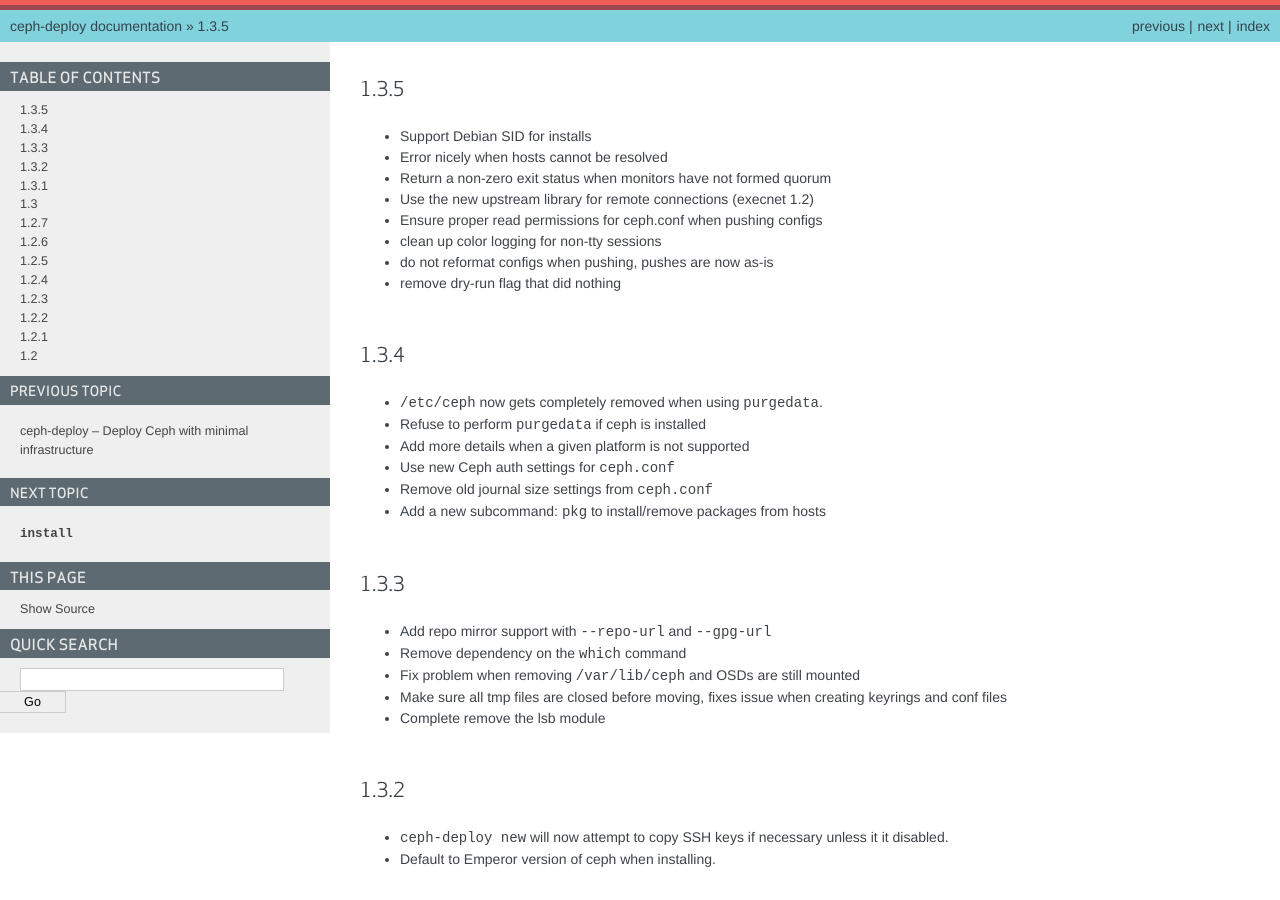
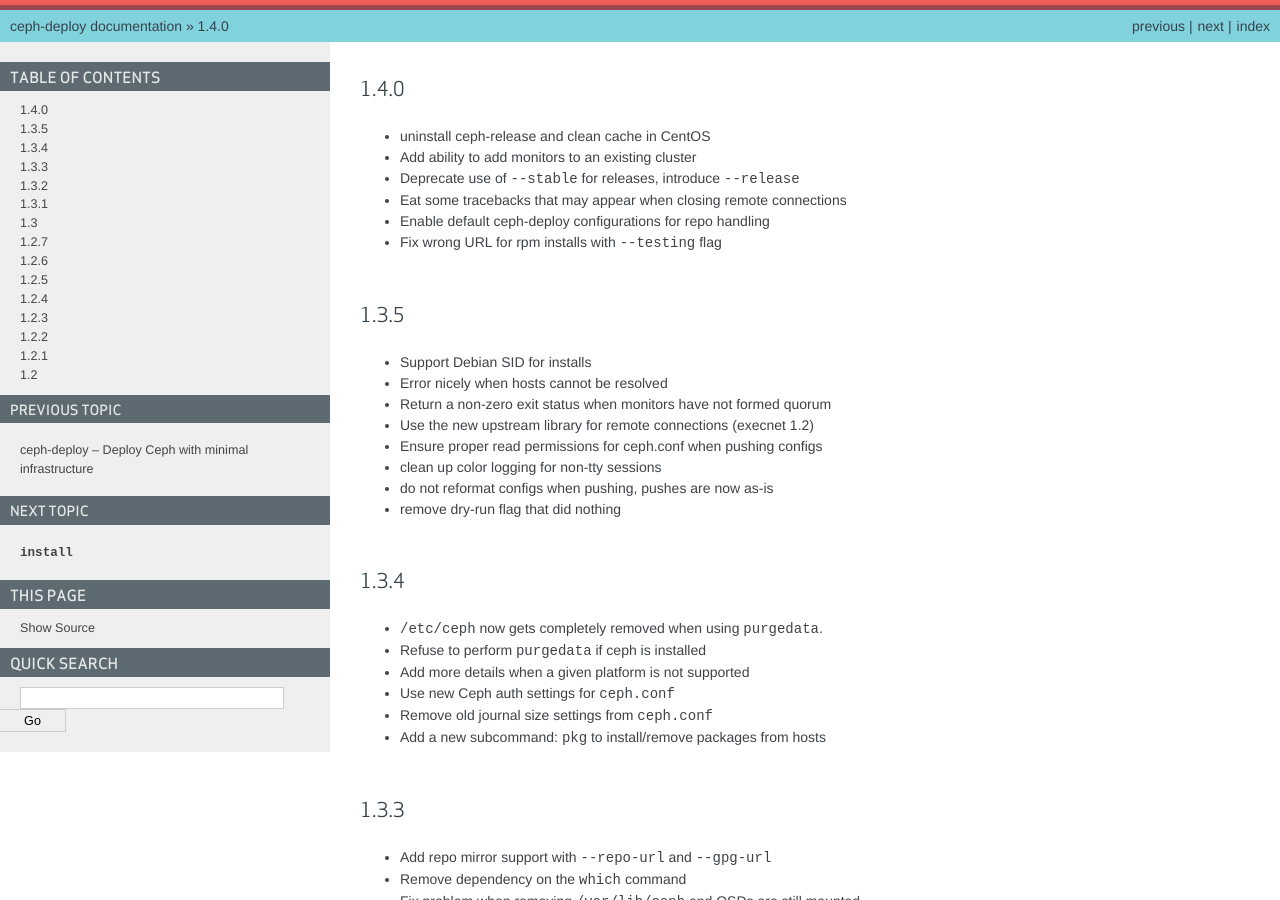
Before and after one commit to ceph/ceph-deploy, a Sphinx documentation site: the page built from docs/source/changelog.rst, in a window 1280 px wide and 900 px high. Built offline with Sphinx 7.4.7, drawn with Linux system fonts in a browser that asks for light colours; the version number could not be read and is left out.

Commit message:
bump the changelog
Signed-off-by: Alfredo Deza <alfredo.deza@inktank.com>

```diff
--- a/docs/source/changelog.rst
+++ b/docs/source/changelog.rst
@@ -1,3 +1,12 @@
+1.4.0
+-----
+* uninstall ceph-release and clean cache in CentOS
+* Add ability to add monitors to an existing cluster
+* Deprecate use of ``--stable`` for releases, introduce ``--release``
+* Eat some tracebacks that may appear when closing remote connections
+* Enable default ceph-deploy configurations for repo handling
+* Fix wrong URL for rpm installs with ``--testing`` flag
+
 1.3.5
 -----
 * Support Debian SID for installs
```
